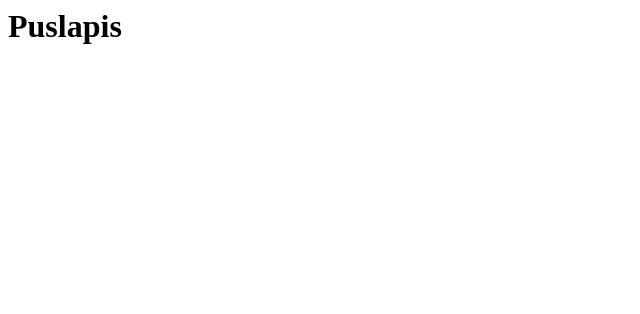
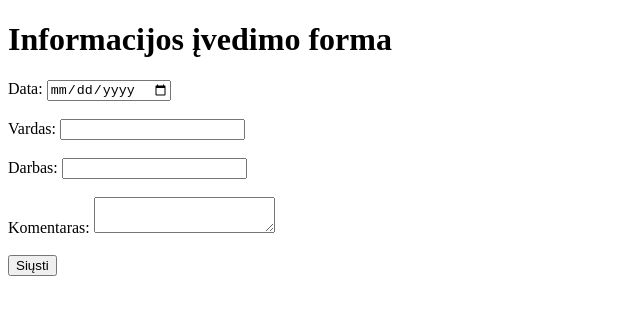
Before and after one commit to tuta11/tutawww, a plain HTML site: page index.html in a window 1280 px wide. Shown: the whole page, without its empty margins (0-640 px from the left). Drawn offline with Linux system fonts and the light colour scheme.

Commit message:
Update index.html

```diff
--- a/index.html
+++ b/index.html
@@ -1,7 +1,25 @@
-<html>
-  <head>
+<!DOCTYPE html>
+<html lang="lt">
+<head>
+    <meta charset="UTF-8">
+    <title>Duomenu surinkimass</title>
+</head>
+<body>
+    <h1>Informacijos įvedimo forma</h1>
+    <form action="submit.php" method="POST">
+        <label for="date">Data:</label>
+        <input type="date" id="date" name="date" required><br><br>
 
-  </head>
-  <body>
-    <h1>Puslapis</h1>
-  </body>
+        <label for="name">Vardas:</label>
+        <input type="text" id="name" name="name" required><br><br>
+
+        <label for="job">Darbas:</label>
+        <input type="text" id="job" name="job" required><br><br>
+
+        <label for="comment">Komentaras:</label>
+        <textarea id="comment" name="comment" required></textarea><br><br>
+
+        <button type="submit">Siųsti</button>
+    </form>
+</body>
+</html>
```
